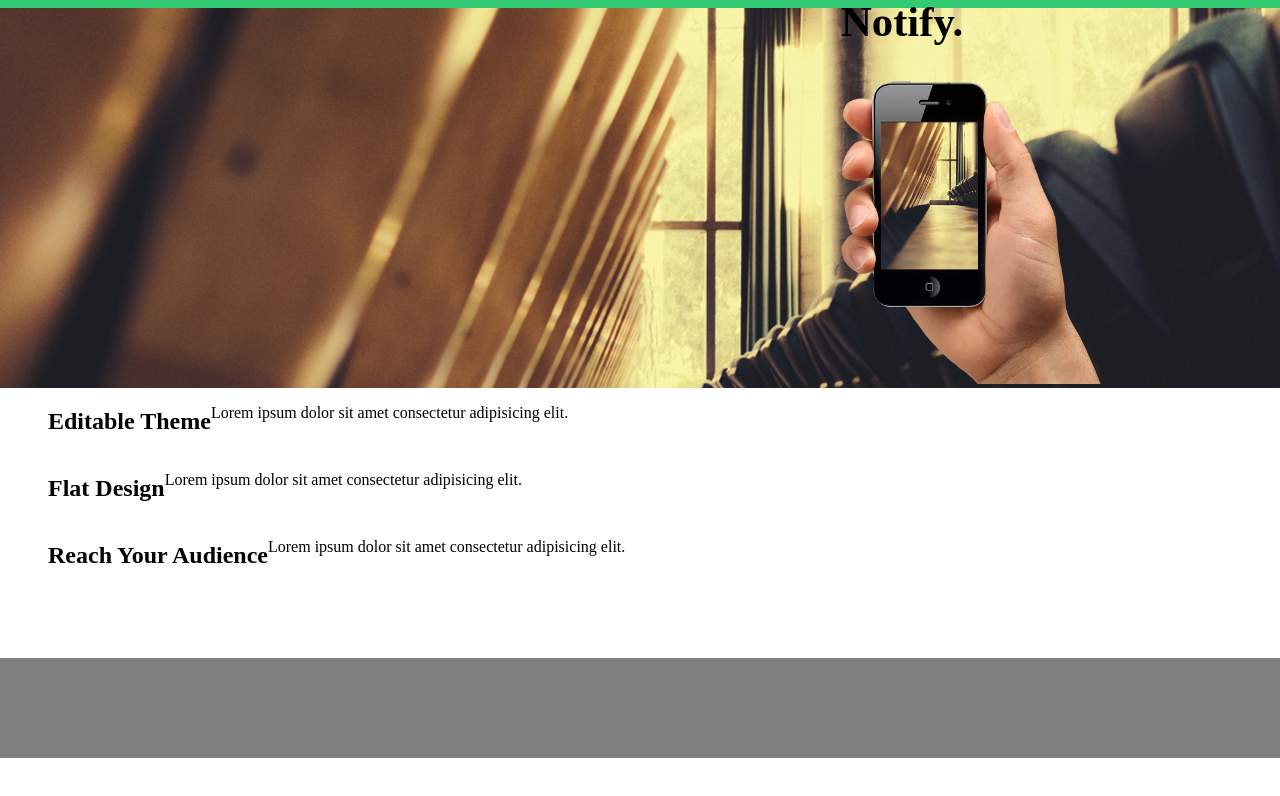
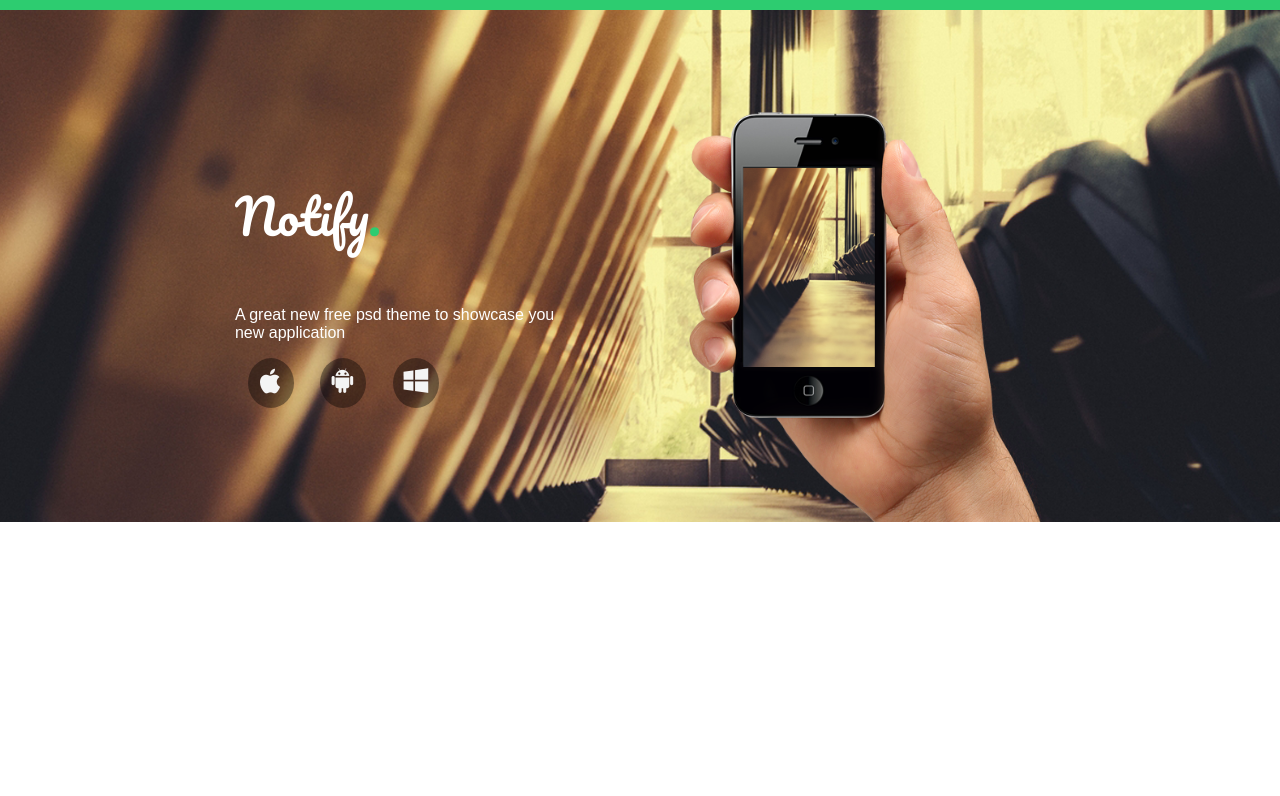
Before and after one commit to jpFerreiraV/notify-site, a plain HTML site: page index.html in a window 1280 px wide. Drawn offline with Linux system fonts and the light colour scheme.

Commit message:
Implementar o header

```diff
--- a/index.html
+++ b/index.html
@@ -1,41 +1,50 @@
 <!DOCTYPE html>
 <html lang="pt-br">
+
 <head>
     <meta charset="UTF-8">
     <meta name="viewport" content="width=device-width, initial-scale=1.0">
     <meta http-equiv="X-UA-Compatible" content="ie=edge">
     <link rel="stylesheet" href="style.css">
+    <link href="https://fonts.googleapis.com/css?family=Pacifico" rel="stylesheet">
     <title>Sitezin</title>
 </head>
+
 <body>
-    <div id="estruturaGrid">
-        <header></header>
-        <nav>
-            <div>
-                <h1 id="notify">Notify<span>.</span></h1>
-                <img id="imgMao" src="imagem/hand.png" alt="" srcset="">
+    <div class="grid">
+        <header>
+            <div class="titulo">
+                <h3>Notify<span>.</span></h3>
+                <p>A great new free psd theme to showcase you new application</p>
+                <div class="imagens-header">
+                    <div>
+                        <img src="imagem/icone-ios.png" alt="">
+                    </div>
+                    <div>
+                        <img src="imagem/icone-android.png" alt="">
+                    </div>
+                    <div>
+                        <img src="imagem/icone-windows.png" alt="">
+                    </div>
+                </div>
             </div>
-        </nav>
-        <section id="a">
-           <div class="divSection">
-               <img class="icones" src="imagem/icone1.png" alt="" srcset="">
-               <h2>Editable Theme</h2>
-               <p>Lorem ipsum dolor sit amet consectetur adipisicing elit.</p>
-           </div>
-           <div class="divSection">
-                <img class="icones" src="imagem/icone2.png" alt="" srcset="">
-                <h2>Flat Design</h2>
-                <p>Lorem ipsum dolor sit amet consectetur adipisicing elit.</p>
+            <div class="mao">
+                <img src="imagem/hand.png" alt="" srcset="">
             </div>
-            <div class="divSection">
-                    <img class="icones" src="imagem/icone3.png" alt="" srcset="">
-                    <h2>Reach Your Audience</h2>
-                    <p>Lorem ipsum dolor sit amet consectetur adipisicing elit.</p>
-                </div>
+        </header>
+        <main>
+
+        </main>
+        <section class="contato">
+
         </section>
-        <section id="b"></section>
-        <section id="c"></section>
-        <footer></footer>
+        <section class="feedback">
+
+        </section>
+        <footer>
+
+        </footer>
     </div>
 </body>
+
 </html>
--- a/style.css
+++ b/style.css
@@ -1,54 +1,114 @@
 body{
     margin:0;
-    padding:0;
+    font-family: sans-serif;
 }
-#estruturaGrid{
+.grid{
     display: grid;
-    grid-template-areas: "header" "nav" "seca" "secb" "secc" "footer";
-    grid-template-rows: 8px 380px 270px 100px 100px;
-}
-header{
-    grid-area: header;
-    background-color: rgb(49, 201, 114)
-}
-/* banner */
-nav{
-    grid-area: nav;
-    display:flex;
-    background-image: url(imagem/banner.png);
-    background-size: cover;
-    width: 100%;
-    height: 100%;
-    justify-content: flex-end;
-    align-items: flex-end;
-    flex-direction: row;
-}
-#imgMao{
-    width: 60%;
-    height: auto;
-    align-items:center;
-}
-#notify{
-    font-size: 32pt;
-}
-#a{
-    grid-area: seca;
-    background-color:white;
-}
-.divSection{
-    display: flex;
-    flex-direction: row;
+    grid-template-rows: repeat(5, minmax(100px, auto));
+    grid-template-columns: repeat(1, 1fr);
+    grid-template-areas:
+        "header"
+        "main"
+        "contato"
+        "feedback"
+        "footer";
 }
 
-#b{
-    grid-area: secb;
-    background-color: grey;
+header{
+    background-image: url(imagem/banner.png);
+    background-position: center;
+    background-size: cover;
+    border-top: 10px solid #2dcc70;
+    color: white;
+    display: flex;
+    flex-direction: column;
+    grid-area: header;
+    height: 40vw;
+    justify-content: center;
+    align-items: center;
 }
-#c{
-    grid-area: secc;
-    background-color: white ;
+
+.titulo{
+    align-items: center;
+    display: flex;
+    flex-direction: column;
+    justify-content: flex-start;
+}
+
+header h3{
+    font-family: "Pacifico";
+    font-size: 1.5rem;
+    font-weight: 100;
+}
+
+header h3 span{
+    color: #2dcc70;
+}
+
+header p {
+    width: 75%;
+    word-wrap:normal;
+}
+
+.imagens-header{
+    display: flex;
+    justify-content: space-around;
+    width: 50%;
+}
+
+.imagens-header div{
+    background-color: rgba(0, 0, 0, 0.4);
+    border-radius: 100%;
+    padding: 10px;
+    transition: 1s;
+}
+
+header .mao{
+    align-self:flex-end;
+    margin-left:20px;
+    height:80%;
+    display:none;
+}
+
+header .mao img{
+    height:100%;
+}
+
+.imagens-header div:hover{
+    background-color: #2ecb70;
+}
+
+main{
+    grid-area: main;
+}
+.contato{
+    grid-area: contato;
+}
+.feedback{
+    grid-area: feedback;
 }
 footer{
     grid-area: footer;
-    background-color: grey;
 }
+
+@media(min-width: 576px){
+    header{
+        flex-direction: row;
+    }
+    h3{
+        font-size: 2rem;
+    }
+    .titulo{
+        display: block;
+    }
+    header .mao{
+        display: block;
+    }
+}
+
+@media(min-width: 768px){
+
+    header h3{
+        font-size: 3rem;
+    }
+}
```
